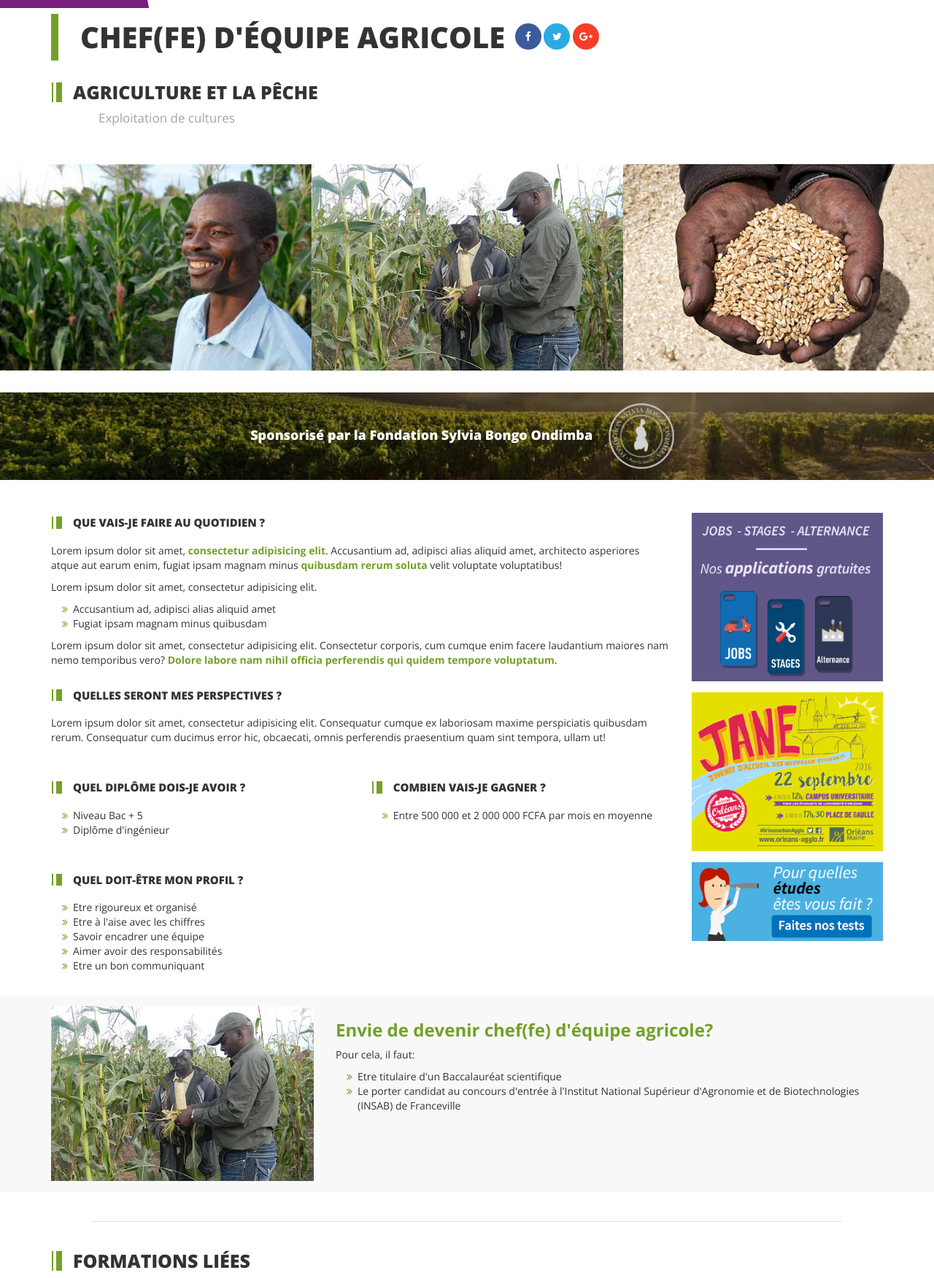
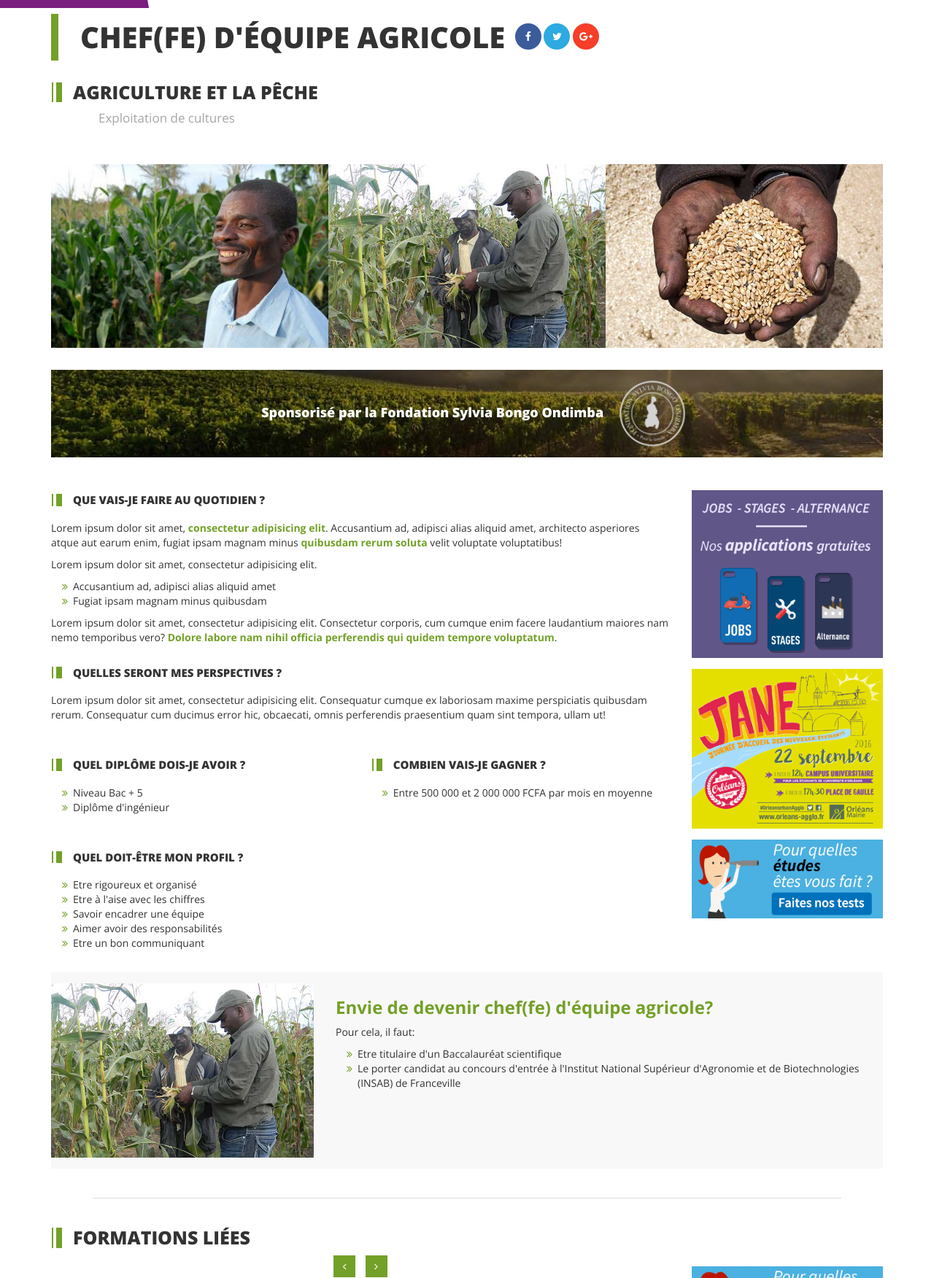
Before and after one commit to slenhtech/elam_html, a PHP site: page /page-metier.php in a window 1280 px wide. Shown: the part 715-2467 px from the top of the page at 73% size. Run offline with PHP 8.4, Linux system fonts and the light colour scheme; some libraries are stand-ins or nearby versions.

Commit message:
Updates: - Ajout de la fonction qui converti les valeurs hexadécimales en RGB - Tous les visuels en fullwidth ont étéretirés pour laisser place à la publicité

```diff
--- a/css/elam-colors.php
+++ b/css/elam-colors.php
@@ -56,6 +56,25 @@
         return $elam_colors_code['elam_primary'];
     }
 }
+
+function hex2rgb($colour)
+{
+    if ($colour[0] == '#') {
+        $colour = substr($colour, 1);
+    }
+    if (strlen($colour) == 6) {
+        list($r, $g, $b) = array($colour[0] . $colour[1], $colour[2] . $colour[3], $colour[4] . $colour[5]);
+    } elseif (strlen($colour) == 3) {
+        list($r, $g, $b) = array($colour[0] . $colour[0], $colour[1] . $colour[1], $colour[2] . $colour[2]);
+    } else {
+        return false;
+    }
+    $r = hexdec($r);
+    $g = hexdec($g);
+    $b = hexdec($b);
+    //return array( 'red' => $r, 'green' => $g, 'blue' => $b );
+    return $r . ', ' . $g . ', ' . $b;
+}
 ?>
 <?php foreach ($elam_secteurs_activite as $className => $colorName):?>
 /***** <?php echo $className;?> *****/
--- a/index.php
+++ b/index.php
@@ -29,7 +29,6 @@
 
 <div class="container">
     <div id="main-content">
-
         <div class="row">
             <div class="col-sm-9">
                 <section>
@@ -203,10 +202,8 @@
             </div>
         </div>
     </div>
-</div>
 
 <div id="test-connaissances">
-    <div class="container">
         <div class="row">
             <div class="col-sm-5 title">
                 <span>Tester vos connaissances</span>
@@ -218,11 +215,9 @@
                 <p>Aut deleniti dolorum eaque enim est explicabo illum inventore iste itaque labore</p>
             </div>
         </div>
-    </div>
 </div>
 
 
-<div class="container">
     <div id="main-content">
         <h2 class="page-title">Sponsors & partenaires</h2>
 
--- a/page-metier.php
+++ b/page-metier.php
@@ -34,7 +34,6 @@
         <h2 class="section-title">Agriculture et la pêche</h2>
         <p class="section-alt-title">Exploitation de cultures</p>
     </div>
-</div>
     <div id="photos-metier">
         <div class="owl-carousel">
             <div class="frame"><img src="img/metier.jpg" class="img-responsive" alt=""></div>
@@ -44,11 +43,12 @@
     </div>
     <div id="banner-fsbo" style="background-image: url('img/img.jpg')">
         <div class="container">
-        <div id="text-fsbo">Sponsorisé par la Fondation Sylvia Bongo Ondimba <img src="img/fsbo.png" height="120" alt="Logo FSBO"></div>
+            <div id="text-fsbo">Sponsorisé par la Fondation Sylvia Bongo Ondimba <img src="img/fsbo.png" height="120"
+                                                                                      alt="Logo FSBO"></div>
         </div>
     </div>
 
-<div class="container <?php echo $secteurClass; ?>">
+
     <div class="main-content">
         <div class="row">
             <div class="col-sm-9">
@@ -123,10 +123,9 @@
             </div>
         </div>
     </div>
-</div>
 
     <div class="envie-de-devenir  <?php echo $secteurClass; ?>">
-    <div class="container">
+
         <div class="row">
             <div class="col-sm-4">
                 <img src="img/metier2.jpg" class="img-responsive" alt="image">
@@ -145,9 +144,7 @@
             </div>
         </div>
     </div>
-</div>
 
-<div class="container <?php echo $secteurClass; ?>">
     <div class="main-content">
 
         <span class="separator"></span>
@@ -234,7 +231,6 @@
 
 
     </div>
-</div>
 
     <div id="test-connaissances">
         <div class="container">
@@ -253,13 +249,13 @@
     </div>
 
 
-<div class="container <?php echo $secteurClass;?>">
     <div id="main-content">
         <h3 class="section-title">Sponsors & partenaires</h3>
 
         <ul id="liste-partenaires">
-                <?php for($i = 1; $i <= 6; $i++):?>
-                <li><a href="#" title="Nom partenaire"><img src="img/sponsors/<?php echo $i;?>.jpg" alt="logo sponsor"/></a></li>
+            <?php for ($i = 1; $i <= 6; $i++): ?>
+                <li><a href="#" title="Nom partenaire"><img src="img/sponsors/<?php echo $i; ?>.jpg"
+                                                            alt="logo sponsor"/></a></li>
             <?php endfor; ?>
         </ul>
     </div>
```
Also changed, not shown: 1 other file. Lines whose indentation alone changed are shown as unchanged.
